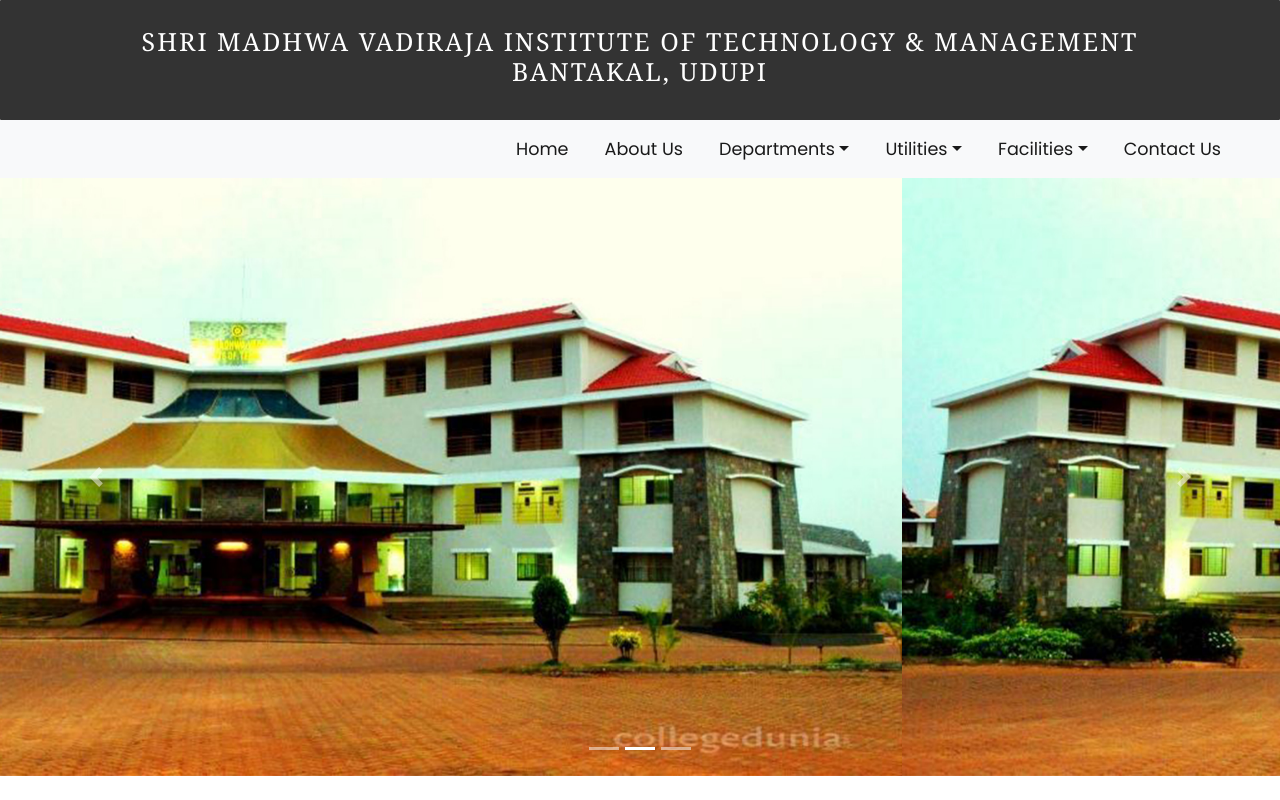
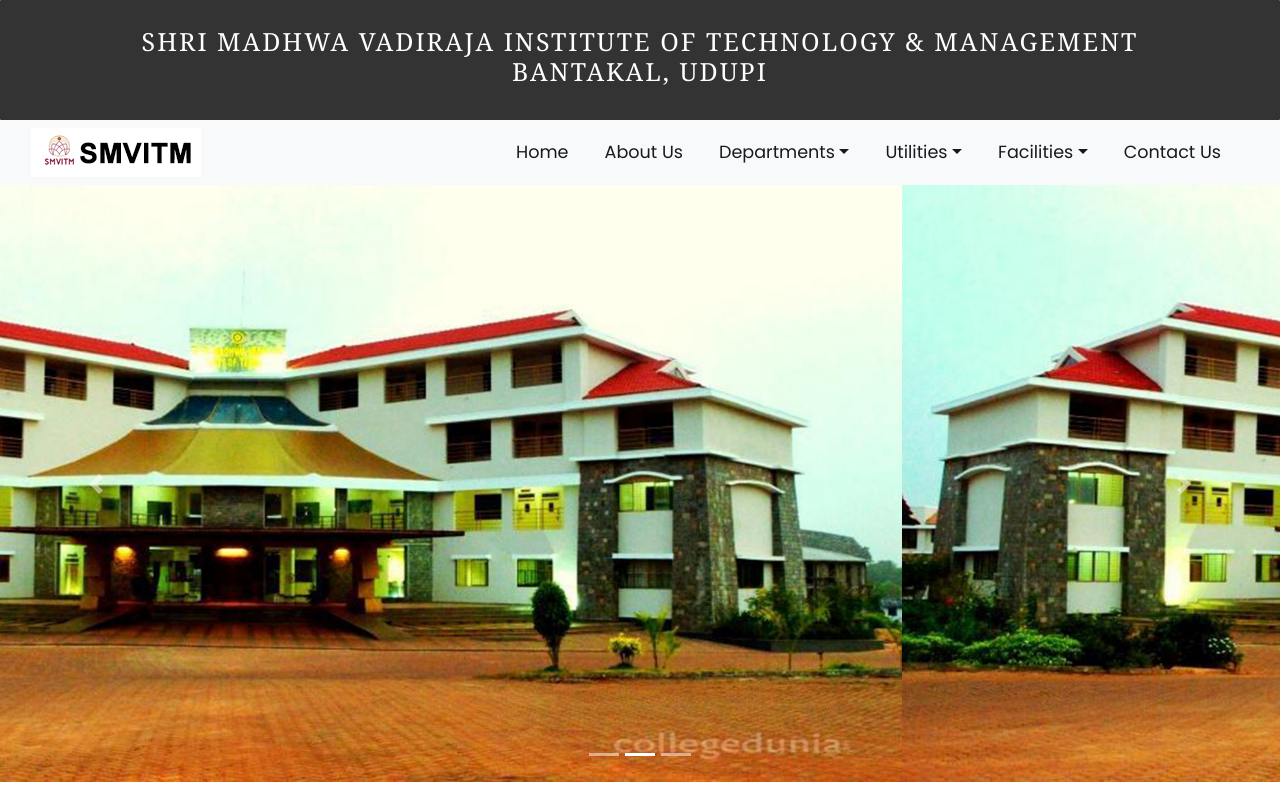
Before and after one commit to test404-web/test404-web.github.io, a plain HTML site: page index.html in a window 1280 px wide. Shown: the top 800 px of the page. Drawn offline with nearby package versions, Linux system fonts and the light colour scheme.

Commit message:
Update index.html

```diff
--- a/index.html
+++ b/index.html
@@ -20,7 +20,7 @@
 <nav class="navbar navbar-expand-md navbar-light bg-light sticky-top">
 	<div class="container-fluid">
 		<!-- college logo and name SMVITM -->
-		<a class="navbat-brand" href=""><img src="/Bootstrap 4 Site Files/img/s.jpg" alt=""></a>
+		<a class="navbat-brand" href=""><img src="/img/s.jpg" alt=""></a>
 		<button class="navbar-toggler" type="button" data-toggle="collapse" data-target="#navbarResponsive">
 			<span class="navbar-toggler-icon"></span>
 		</button>
@@ -265,7 +265,7 @@
 <div class="container-fluid padding">
 	<div class="row text-center">
 		<div class="col-md-4">
-			<img src="/Bootstrap 4 Site Files/img/S.jpg" alt="">
+			<img src="/img/S.jpg" alt="">
 			<hr class="light">
 			<p>9868266541654</p>
 			<p>@2bjkslab</p>
```
